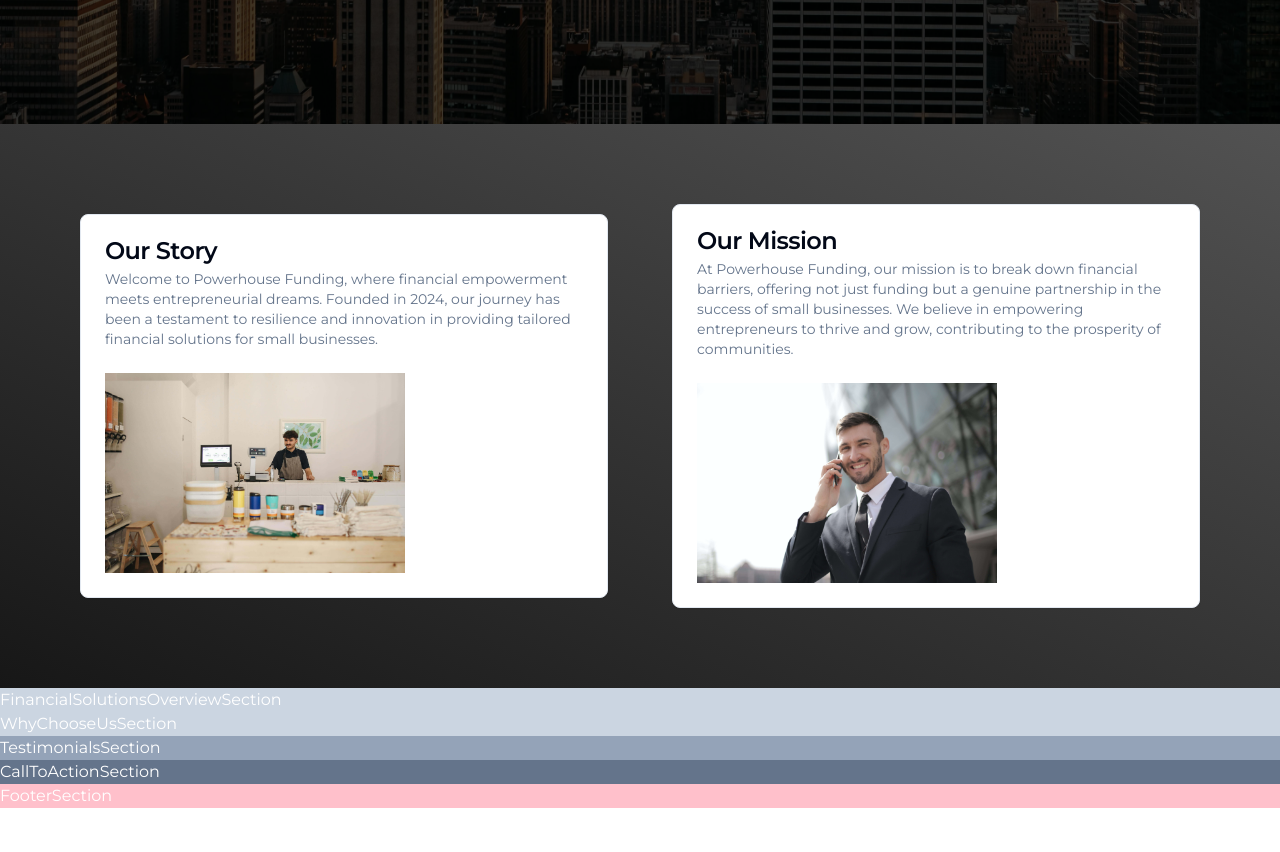
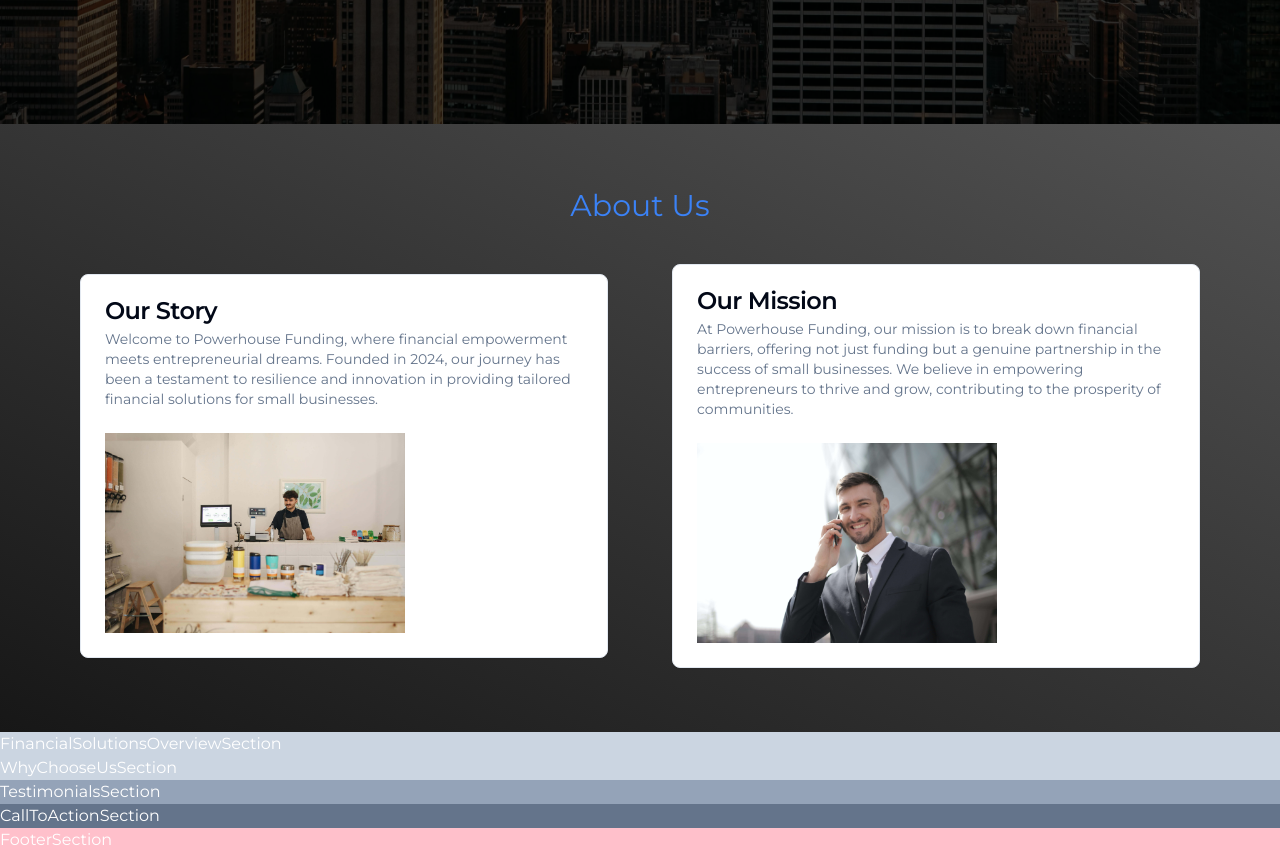
Before and after one commit to dewanwakilahmed/kesef-capital-group-v0, a Next.js app: page / in a window 1280 px wide. Shown: the part 700-1552 px from the top of the page. Before the commit the page ends 1508 px from the top, so only its background shows below. Built offline with nearby package versions, Linux system fonts and the light colour scheme.

Commit message:
Created Section title to About Us Section

```diff
--- a/sections/home-page/about-us-section/AboutUsSection.tsx
+++ b/sections/home-page/about-us-section/AboutUsSection.tsx
@@ -13,6 +13,9 @@
 const AboutUsSection = () => {
   return (
     <section className='about-us-section'>
+      <h2 className='section-title'>About Us</h2>
+
+      <div className='about-us-section-content'>
         <Card>
           <CardHeader>
             <CardTitle>Our Story</CardTitle>
@@ -39,9 +42,10 @@
             <CardTitle>Our Mission</CardTitle>
             <CardDescription>
               At Powerhouse Funding, our mission is to break down financial
-            barriers, offering not just funding but a genuine partnership in the
-            success of small businesses. We believe in empowering entrepreneurs
-            to thrive and grow, contributing to the prosperity of communities.
+              barriers, offering not just funding but a genuine partnership in
+              the success of small businesses. We believe in empowering
+              entrepreneurs to thrive and grow, contributing to the prosperity
+              of communities.
             </CardDescription>
           </CardHeader>
           <CardContent>
@@ -54,6 +58,7 @@
             />
           </CardContent>
         </Card>
+      </div>
     </section>
   );
 };
--- a/sections/home-page/about-us-section/about-us-section.css
+++ b/sections/home-page/about-us-section/about-us-section.css
@@ -1,9 +1,20 @@
 .about-us-section {
-  @apply p-20
-  grid
+  @apply px-20
+  py-16
+  bg-gradient-to-tr from-neutral-900 to-neutral-600;
+}
+
+.section-title {
+  @apply text-center
+  text-3xl
+  text-blue-500
+  mb-10;
+}
+
+.about-us-section-content {
+  @apply grid
   grid-cols-2
   gap-16
   items-center
-  justify-center
-  bg-gradient-to-tr from-neutral-900 to-neutral-600;
+  justify-center;
 }
```
Also changed, not shown: 1 other file (tests, documents, lock files or other folders). Lines whose indentation alone changed are shown as unchanged.
